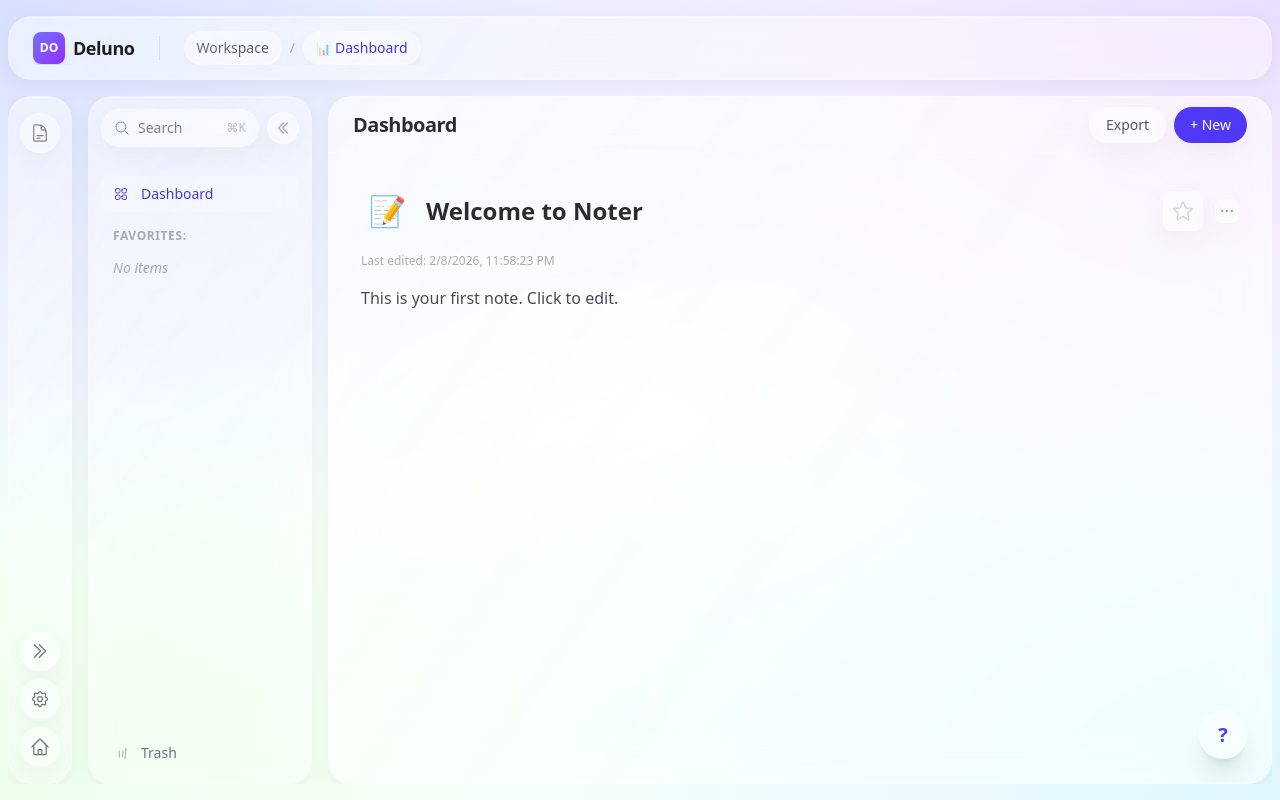
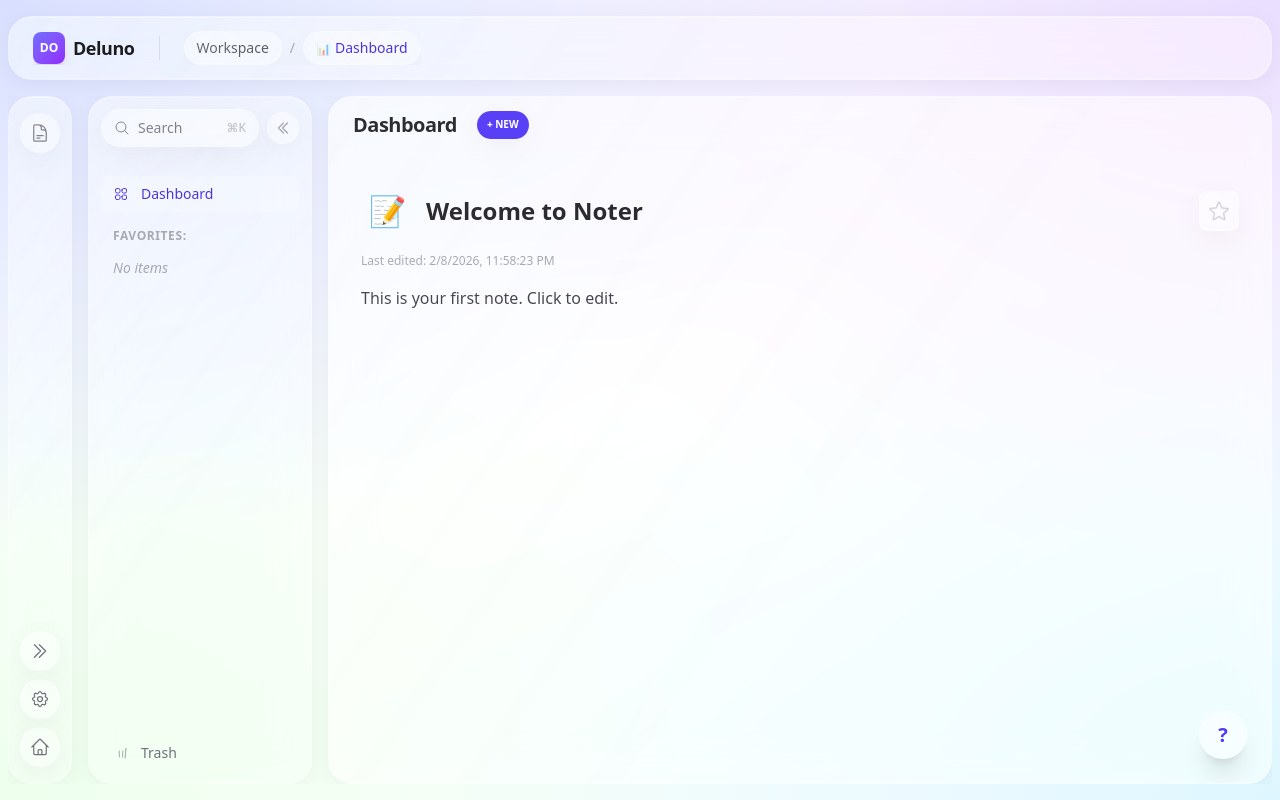
Before and after one commit to MichaelTeida/deluno, a Next.js app: page /dashboard/noter in a window 1280 px wide. Built offline with nearby package versions, Linux system fonts and the light colour scheme.

Commit message:
feat: finalize translations, fix theme switcher, and restructure header layout (Tasks 1-3)

```diff
--- a/app/(platform)/dashboard/layout.tsx
+++ b/app/(platform)/dashboard/layout.tsx
@@ -9,6 +9,7 @@ import NoterSidebarContent from "@/components/dashboard/NoterSidebarContent";
 import NoterBreadcrumbs from "@/components/noter/NoterBreadcrumbs";
 import SettingsModal from "@/components/SettingsModal";
 import SearchCommand from "@/components/SearchCommand";
+import NoteMenu from "@/components/noter/NoteMenu";
 import { useEffect } from "react";
 
 function DashboardContent({ children }: { children: React.ReactNode }) {
@@ -18,7 +19,7 @@ function DashboardContent({ children }: { children: React.ReactNode }) {
     const [isSettingsOpen, setIsSettingsOpen] = useState(false);
     const [isSearchOpen, setIsSearchOpen] = useState(false);
     const pathname = usePathname();
-    const { activeNote } = useNoter();
+    const { activeNote, addNote, setViewMode } = useNoter();
 
     const isNoter = pathname?.startsWith('/panel/noter');
     const pageTitle = isNoter
@@ -308,14 +309,17 @@ function DashboardContent({ children }: { children: React.ReactNode }) {
                             <h1 className="text-base md:text-xl font-semibold text-zinc-800 dark:text-zinc-100 tracking-tight truncate">
                                 {pageTitle}
                             </h1>
+                            <button
+                                onClick={() => { addNote(null); setViewMode('notes'); }}
+                                className="glass h-7 px-2.5 text-[10px] font-bold text-white bg-indigo-600 hover:bg-indigo-700 border-none flex items-center justify-center ml-2"
+                                data-variant="interactive"
+                                data-no-shine="true"
+                            >
+                                + NEW
+                            </button>
                         </div>
                         <div className="flex items-center gap-2 shrink-0">
-                            <button className="glass h-8 md:h-9 px-3 md:px-4 text-xs md:text-sm font-medium text-zinc-600 dark:text-zinc-300 hover:text-zinc-900 dark:hover:text-zinc-100 flex items-center justify-center" data-variant="interactive">
-                                Export
-                            </button>
-                            <button className="glass h-8 md:h-9 px-3 md:px-4 text-xs md:text-sm font-medium text-white bg-indigo-600 hover:bg-indigo-700 border-none flex items-center justify-center" data-variant="interactive" data-no-shine="true">
-                                + New
-                            </button>
+                            {isNoter && <NoteMenu />}
                         </div>
                     </div>
 
--- a/app/globals.css
+++ b/app/globals.css
@@ -37,9 +37,8 @@
     --shine-angle: 125deg;
   }
 
-  /* Dark Mode Overrides (Future Proofing) */
-  @media (prefers-color-scheme: dark) {
-    :root {
+  /* Dark Mode Overrides */
+  .dark {
     --background: #020204;
     --foreground: #f0f0f5;
     --glass-border-color: rgba(255, 255, 255, 0.12);
@@ -47,7 +46,6 @@
     --glass-content-bg: rgba(8, 8, 15, 0.7);
     --glass-interactive-bg: rgba(255, 255, 255, 0.08);
     --shine-opacity: 0.25;
-    }
   }
 }
 
@@ -70,15 +68,13 @@ body {
 }
 
 /* Dark mode specific gradients for stronger immersion */
-@media (prefers-color-scheme: dark) {
-  body {
+.dark body {
   background:
     radial-gradient(at 0% 0%, rgba(40, 50, 100, 0.5) 0px, transparent 50%),
     radial-gradient(at 100% 0%, rgba(60, 40, 110, 0.4) 0px, transparent 50%),
     radial-gradient(at 100% 100%, rgba(30, 70, 100, 0.4) 0px, transparent 50%),
     radial-gradient(at 0% 100%, rgba(40, 80, 50, 0.4) 0px, transparent 50%),
     var(--background);
-  }
 }
 
 /* --- THEME ENGINE: COMPONENT CLASSES --- */
--- a/app/layout.tsx
+++ b/app/layout.tsx
@@ -15,13 +15,13 @@ const geistMono = Geist_Mono({
 });
 
 export const metadata: Metadata = {
-  title: "Deluno | Twoja przestrzeń do pracy",
-  description: "Organizuj projekty, notatki i zadania w jednym miejscu. Nowoczesna platforma SaaS z unikalnym designem Liquid Glass.",
+  title: "Deluno | Your workspace",
+  description: "Organize projects, notes and tasks in one place. Modern SaaS platform with unique Liquid Glass design.",
   keywords: ["notes", "projects", "task management", "SaaS", "productivity", "Deluno"],
   authors: [{ name: "Deluno Team" }],
   openGraph: {
     title: "Deluno | Your workspace",
-    description: "Nowoczesna platforma do organizacji pracy.",
+    description: "Modern platform for work organization.",
     type: "website",
   }
 };
--- a/components/dashboard/NoterSidebarContent.tsx
+++ b/components/dashboard/NoterSidebarContent.tsx
@@ -41,16 +41,16 @@ export default function NoterSidebarContent() {
     return (
         <div className="flex-1 overflow-y-auto custom-scrollbar px-3 space-y-4 pb-3">
             {/* Noter Header with + New */}
-            <div className="flex items-center justify-between py-3 border-b border-white/10">
+            <div className="flex items-center gap-3 py-3 border-b border-white/10">
                 <h2 className="text-sm font-bold text-zinc-700 dark:text-zinc-200 uppercase tracking-wider">Noter</h2>
                 <button
                     onClick={() => { addNote(null); setViewMode('notes'); }}
-                    className="glass px-2 py-1 text-xs font-medium text-indigo-600 dark:text-indigo-400 hover:bg-indigo-50 dark:hover:bg-indigo-900/30 transition-colors flex items-center gap-1"
+                    className="glass px-2 py-1 text-[10px] font-bold text-indigo-600 dark:text-indigo-400 hover:bg-indigo-50 dark:hover:bg-indigo-900/30 transition-colors flex items-center gap-1"
                     data-variant="interactive"
                     title="New note"
                 >
                     <span>+</span>
-                    <span>New</span>
+                    <span>NEW</span>
                 </button>
             </div>
 
--- a/components/noter/NoteEditor.tsx
+++ b/components/noter/NoteEditor.tsx
@@ -76,8 +76,7 @@ export default function NoteEditor({ note, onUpdate }: NoteEditorProps) {
                     </svg>
                 </button>
 
-                {/* Context Menu */}
-                <NoteMenu />
+                {/* Context Menu moved to header */}
             </div>
 
             {/* Meta Info */}
--- a/components/noter/NoteMenu.tsx
+++ b/components/noter/NoteMenu.tsx
@@ -24,7 +24,7 @@ export default function NoteMenu() {
 
     const handleDuplicate = () => {
         const { id, createdAt, updatedAt, ...rest } = activeNote;
-        addNote(activeNote.parentId, { ...rest, title: `${activeNote.title} (Kopia)` });
+        addNote(activeNote.parentId, { ...rest, title: `${activeNote.title} (Copy)` });
         setIsOpen(false);
     };
 
@@ -52,7 +52,7 @@ export default function NoteMenu() {
 
     const handleCopyLink = () => {
         navigator.clipboard.writeText(window.location.href);
-        alert("Link skopiowany do schowka!");
+        alert("Link copied to clipboard!");
         setIsOpen(false);
     };
 
@@ -64,7 +64,7 @@ export default function NoteMenu() {
                 onClick={() => setIsOpen(!isOpen)}
                 className={`glass w-6 h-6 flex items-center justify-center text-zinc-400 hover:text-zinc-600 dark:hover:text-zinc-300 rounded-lg transition-colors ${isOpen ? 'bg-white/20 dark:bg-white/10' : ''}`}
                 data-variant="interactive"
-                title="Opcje notatki"
+                title="Note options"
             >
                 <svg className="w-4 h-4" fill="currentColor" viewBox="0 0 20 20">
                     <circle cx="4" cy="10" r="1.5" />
@@ -76,10 +76,10 @@ export default function NoteMenu() {
             {isOpen && (
                 <div className="absolute top-full left-0 mt-1 w-56 glass p-2 flex flex-col gap-1 z-50 shadow-xl" data-variant="panel">
                     <div className="px-2 py-1 text-[10px] font-bold text-zinc-400 uppercase tracking-widest border-b border-white/10 mb-1">
-                        Akcje
+                        Actions
                     </div>
 
-                    <MenuOption onClick={handleDuplicate} icon="📄" label="Duplikuj" />
+                    <MenuOption onClick={handleDuplicate} icon="📄" label="Duplicate" />
                     <MenuOption onClick={handleFullWidth} icon={activeNote.isFullWidth ? "⬅➡" : "↔"} label={activeNote.isFullWidth ? "Standard width" : "Full width"} />
                     <MenuOption onClick={handleLock} icon={activeNote.isLocked ? "🔓" : "🔒"} label={activeNote.isLocked ? "Unlock page" : "Lock page"} />
 
```
Lines whose indentation alone changed are shown as unchanged.
